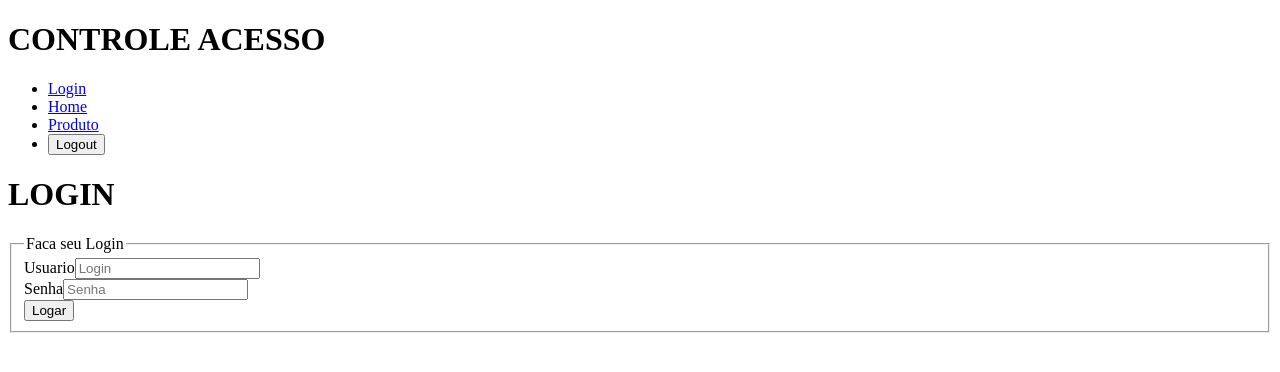
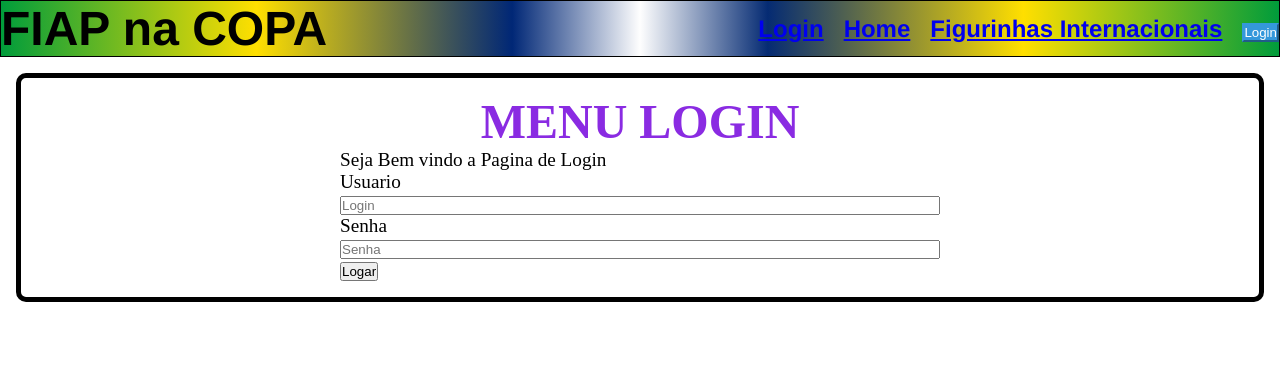
Before and after one commit to FelipeRoveroni/FIAP-na-Copa, a React (Create React App) app in the folder fiap-na-copa/: page / in a window 1280 px wide. Shown: the top 372 px of the page. Built offline with nearby package versions, Linux system fonts and the light colour scheme.

Commit message:
style.js criado

```diff
--- a/fiap-na-copa/package.json
+++ b/fiap-na-copa/package.json
@@ -10,6 +10,7 @@
     "react-dom": "^18.2.0",
     "react-router-dom": "^6.4.2",
     "react-scripts": "5.0.1",
+    "styled-components": "^5.3.6",
     "web-vitals": "^2.1.4"
   },
   "scripts": {
--- /dev/null
+++ b/fiap-na-copa/src/App.css
@@ -0,0 +1,5 @@
+* {
+    margin: 0;
+    padding: 0;
+    box-sizing: border-box;
+}
--- a/fiap-na-copa/src/App.jsx
+++ b/fiap-na-copa/src/App.jsx
@@ -1,13 +1,15 @@
 import React from "react";
 import Menu from "./components/Menu";
 import MainRouts from "./routes/MainRoutes";
+import { AppComponente } from "./style/style";
+import './App.css'
 
 
 export default function App() {
     return(
       <>
-        <h1>CONTROLE ACESSO</h1>
-        <Menu/>
+        <AppComponente>
+          <h1>FIAP na COPA</h1><Menu/></AppComponente>
         <MainRouts/>
       </>
     );
--- a/fiap-na-copa/src/components/Home.jsx
+++ b/fiap-na-copa/src/components/Home.jsx
@@ -1,8 +1,21 @@
 import React from "react";
+import { useEffect } from "react";
+
 
 export default function Home(){
+   const verificar = sessionStorage.getItem("usuario-validado");
+
+   useEffect((verificar) =>{
+      if(verificar == null){
+         window.location = "/";
+      }
+   }, []);
+
    return(
-    <div>Home</div>
-   )
+    <div>
+      Home
+      <p>Bem vindo usuario : {verificar}</p>
+      </div>
+   );
 
 }
--- a/fiap-na-copa/src/components/Login.jsx
+++ b/fiap-na-copa/src/components/Login.jsx
@@ -1,5 +1,7 @@
 import React from "react";
 import { useState } from "react";
+import { LoginComponente } from "../style/style";
+// import React, { Component } from 'react';
 
 export default function Login(){
     const[usuario, setUsuario] = useState({
@@ -12,7 +14,7 @@ export default function Login(){
     }
 
 
-    const logar = async () =>{
+    const logar = async (e) =>{
         e.preventDefault()
 
         const requestOptions = {
@@ -22,18 +24,30 @@ export default function Login(){
         }
 
     const response = await fetch(
-        "http://localhost:8080/ControleAcesso/rest/login/", requestOptions
+        "http://localhost:8080/ControleAcesso/rest/login/",
+        requestOptions
     );
 
+    const data =  await response.json()
+
+    if(data.login){
+        sessionStorage.setItem("usuario-validado", data.login)
+    }
+
+    if(data){
+        window.location = "/home"
+    } else{
+        window.location = "/"
+    }
     };
 
     return(
-        <>
-            <h1>LOGIN</h1>
+        <LoginComponente>
+            <h1>Menu Login</h1>
             <div>
-                <form onSubmit="">
+                <form onSubmit={logar}>
                     <fieldset>
-                        <legend>Faca seu Login</legend>
+                        <legend>Seja Bem vindo a Pagina de Login </legend>
                         <div>
                             <label>Usuario</label>
                             <input type="text" name="login" placeholder="Login" value={usuario.login} onChange={handleChange}/>
@@ -48,7 +62,7 @@ export default function Login(){
                     </fieldset>
                 </form>
             </div>
-        </>
+        </LoginComponente>
     )
 
 }
--- a/fiap-na-copa/src/components/Menu.jsx
+++ b/fiap-na-copa/src/components/Menu.jsx
@@ -1,9 +1,17 @@
 import React from "react";
 import { Link } from "react-router-dom";
+import { MenuComponente} from "../style/style";
 
 export default function Menu(){
+
+    const logout = ()=>{
+        sessionStorage.removeItem("usuario-validade");
+        window.location = "/";
+    }
+    const usuario = sessionStorage.getItem("usuario-validado");
     return(
-        <div>
+        <MenuComponente>
+            <nav>
                 <ul>
                     <li>
                         <Link to='/'>Login</Link>
@@ -12,13 +20,14 @@ export default function Menu(){
                         <Link to='/home'>Home</Link>
                     </li>
                     <li>
-                    <Link to='/produto'>Produto</Link>
+                        <Link to='/produto'>Figurinhas Internacionais</Link>
                     </li>
                     <li>
-                    <button>Logout</button>
+                        <button onClick={logout}>{usuario} Login</button>
                     </li>
                 </ul>
-        </div>
+            </nav>
+        </MenuComponente>
     )
 
 }
--- a/fiap-na-copa/src/routes/MainRoutes.jsx
+++ b/fiap-na-copa/src/routes/MainRoutes.jsx
@@ -3,15 +3,16 @@ import{ Routes, Route } from 'react-router-dom'
 import Home from "../components/Home";
 import Login from "../components/Login";
 import Produto from "../components/Produto";
+import { RoutesComponente } from "../style/style";
 
 export default function MainRouts(){
     return(
-        <>
+        <RoutesComponente>
             <Routes>
                 <Route path='/' element={<Login/>}/>
                 <Route path='/home' element={<Home/>}/>
                 <Route path='/produto' element={<Produto/>}/>
             </Routes>
-        </>
+        </RoutesComponente>
     )
 }
--- /dev/null
+++ b/fiap-na-copa/src/style/style.js
@@ -0,0 +1,64 @@
+import styled from "styled-components";
+
+
+export const LoginComponente = styled.section`
+    border: 5px solid black;
+    border-radius: 10px;
+    color: black;
+    font-size: 1.2rem;
+    margin: 1rem;
+    padding: 1rem 1rem;
+    display: grid;
+    h1{
+        color: blueviolet;
+        font-size: 3rem;
+        text-transform: uppercase;
+        display: block;
+        width: 100%;
+        text-align: center;
+    }
+    form{
+        width: 600px;
+        position: relative;
+        left: 50%;
+        transform: translateX(-50%);
+        fieldset{
+            border: 0;
+            input{
+                width: 100%;
+            }
+        }
+    }
+`;
+
+export const AppComponente = styled.h1`
+    background: rgb(0,156,59);
+    background: linear-gradient(90deg, rgba(0,156,59,1) 0%, rgba(255,223,0,1) 20%, rgba(0,39,118,1) 40%, rgba(254,254,254,1) 50%, rgba(5,43,115,1) 60%, rgba(255,223,0,1) 80%, rgba(0,156,59,1) 100%);
+    border: 1px solid black;
+    font-size: 1.5rem;
+    display: flex;
+    justify-content: space-between;
+    align-items: center;
+    font-family: 'Franklin Gothic Medium', 'Arial Narrow', Arial, sans-serif;
+`;
+
+export const RoutesComponente = styled.section`
+
+`;
+
+export const MenuComponente = styled.header`
+    ul{
+        display: flex;
+        list-style:none;
+        gap:0 20px;
+        color: white;
+        button{
+            border-color: #3498db;
+            color: #fff;
+            box-shadow: 0 0 40px 40px #3498db inset, 0 0 0 0 #3498db;
+            -webkit-transition: all 150ms ease-in-out;
+            transition: all 150ms ease-in-out;
+        }
+
+    }
+`;
```
Also changed, not shown: 1 other file (tests, documents, lock files or other folders). Lines whose indentation alone changed are shown as unchanged.
